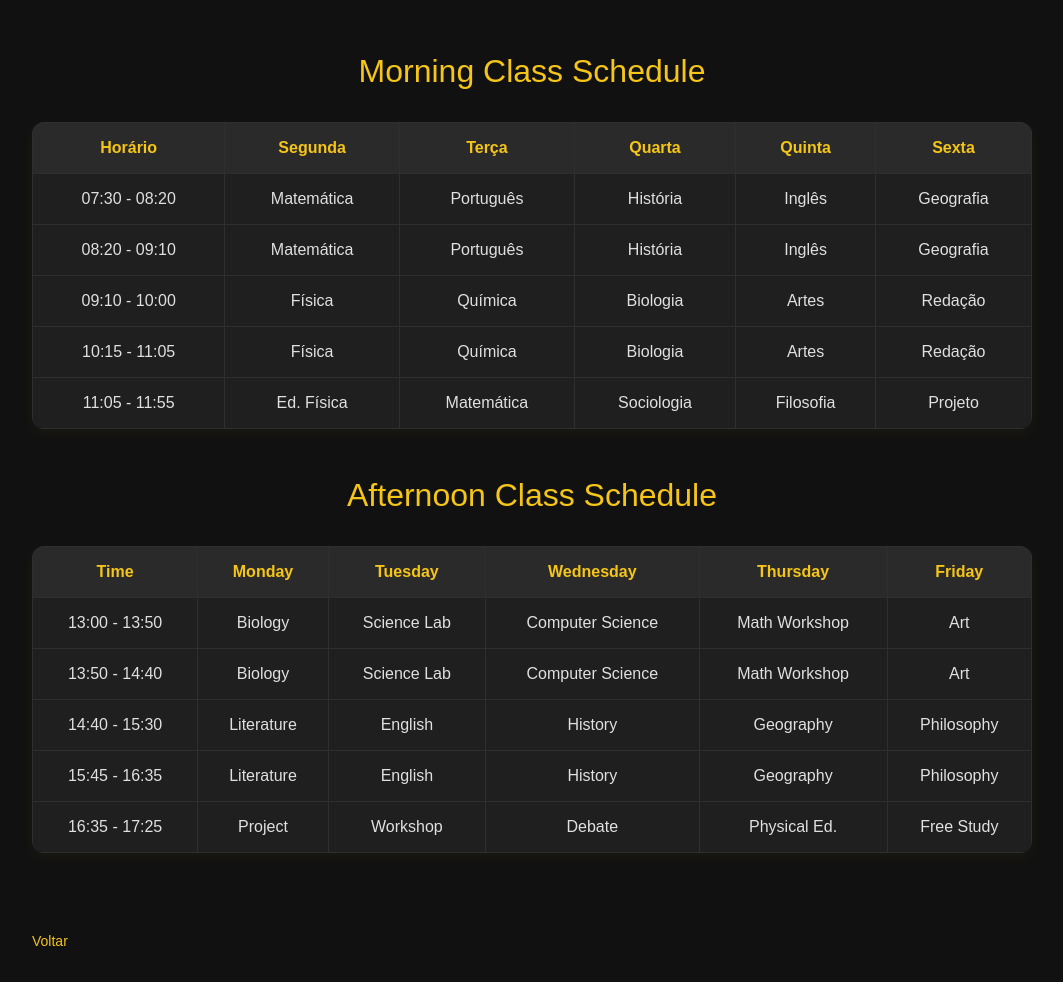
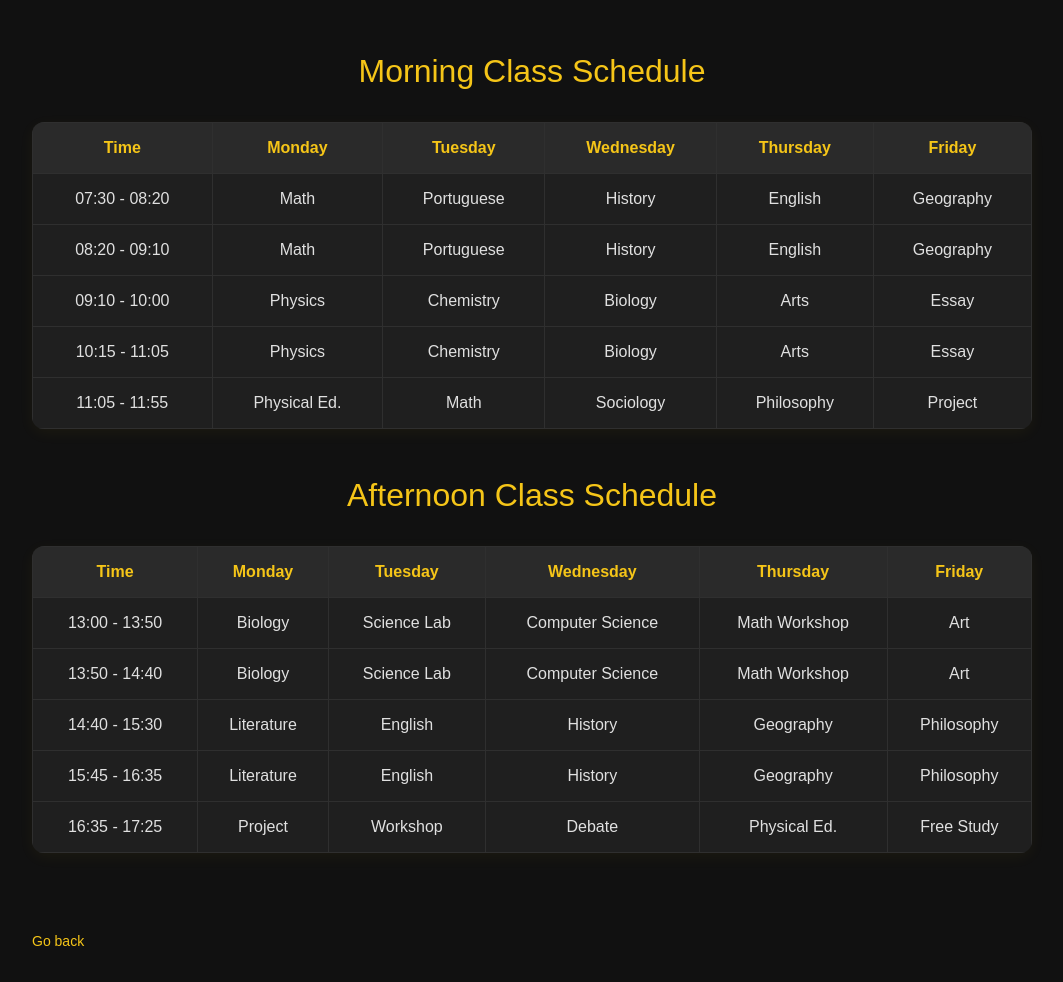
Before and after one commit to EduardoRibeiroOl/Student-page, a Flask app: page /grid in a window 1280 px wide. Shown: the whole page, without its empty margins (108-1171 px from the left). Run offline with Flask 3, Linux system fonts and the light colour scheme.

Commit message:
tudo funcional

```diff
--- a/templates/grid.html
+++ b/templates/grid.html
@@ -1,8 +1,8 @@
 <!DOCTYPE html>
-<html lang="pt-br">
+<html lang="en">
 <head>
   <meta charset="UTF-8">
-  <title>Grade Horária</title>
+  <title>Class Schedule</title>
   <style>
     body {
       background-color: #111111;
@@ -78,54 +78,54 @@
     <table class="schedule-table">
       <thead>
         <tr>
-          <th>Horário</th>
-          <th>Segunda</th>
-          <th>Terça</th>
-          <th>Quarta</th>
-          <th>Quinta</th>
-          <th>Sexta</th>
+          <th>Time</th>
+          <th>Monday</th>
+          <th>Tuesday</th>
+          <th>Wednesday</th>
+          <th>Thursday</th>
+          <th>Friday</th>
         </tr>
       </thead>
       <tbody>
         <tr>
           <td>07:30 - 08:20</td>
-          <td>Matemática</td>
-          <td>Português</td>
-          <td>História</td>
-          <td>Inglês</td>
-          <td>Geografia</td>
+          <td>Math</td>
+          <td>Portuguese</td>
+          <td>History</td>
+          <td>English</td>
+          <td>Geography</td>
         </tr>
         <tr>
           <td>08:20 - 09:10</td>
-          <td>Matemática</td>
-          <td>Português</td>
-          <td>História</td>
-          <td>Inglês</td>
-          <td>Geografia</td>
+          <td>Math</td>
+          <td>Portuguese</td>
+          <td>History</td>
+          <td>English</td>
+          <td>Geography</td>
         </tr>
         <tr>
           <td>09:10 - 10:00</td>
-          <td>Física</td>
-          <td>Química</td>
-          <td>Biologia</td>
-          <td>Artes</td>
-          <td>Redação</td>
+          <td>Physics</td>
+          <td>Chemistry</td>
+          <td>Biology</td>
+          <td>Arts</td>
+          <td>Essay</td>
         </tr>
         <tr>
           <td>10:15 - 11:05</td>
-          <td>Física</td>
-          <td>Química</td>
-          <td>Biologia</td>
-          <td>Artes</td>
-          <td>Redação</td>
+          <td>Physics</td>
+          <td>Chemistry</td>
+          <td>Biology</td>
+          <td>Arts</td>
+          <td>Essay</td>
         </tr>
         <tr>
           <td>11:05 - 11:55</td>
-          <td>Ed. Física</td>
-          <td>Matemática</td>
-          <td>Sociologia</td>
-          <td>Filosofia</td>
-          <td>Projeto</td>
+          <td>Physical Ed.</td>
+          <td>Math</td>
+          <td>Sociology</td>
+          <td>Philosophy</td>
+          <td>Project</td>
         </tr>
       </tbody>
     </table>
@@ -186,7 +186,7 @@
       </tbody>
     </table>
 
-    <a href="/" class="back-link">Voltar</a>
+    <a href="/" class="back-link">Go back</a>
   </div>
 </body>
 </html>
```
Also changed, not shown: README.md.
